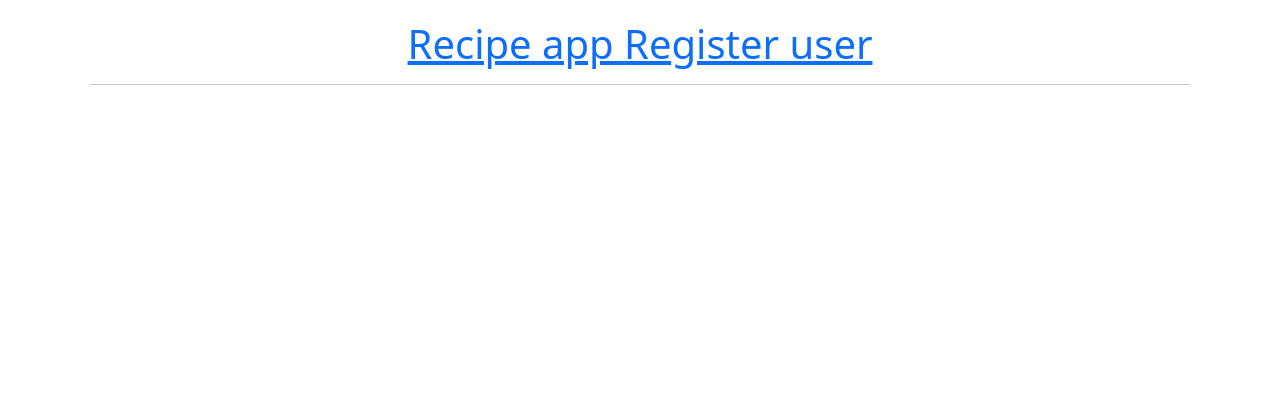
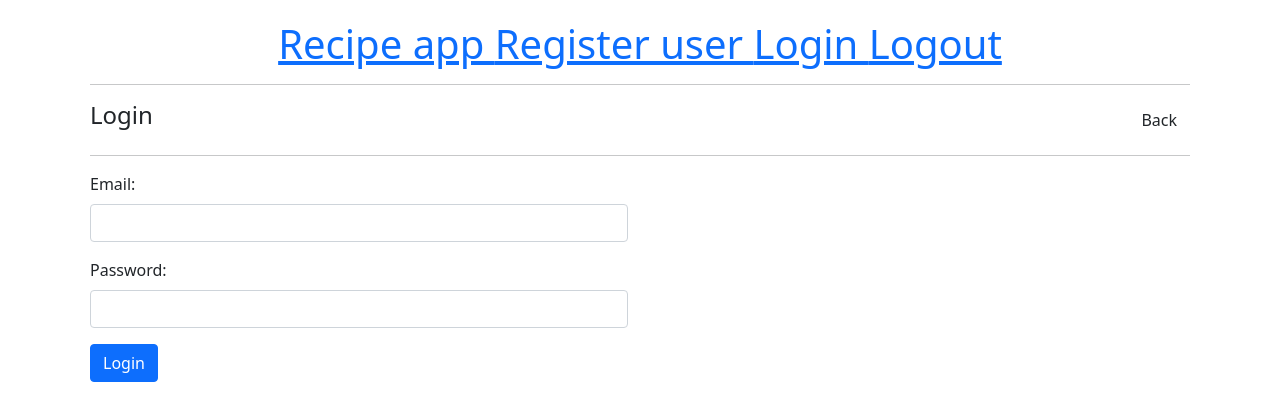
Before and after one commit to thauling/angular-frontend2, an Angular app: page /user/login in a window 1280 px wide. Before the commit this address led to /. Shown: the top 420 px of the page. Built offline with nearby package versions, Linux system fonts and the light colour scheme.

Commit message:
feat: add login and logout components (partially implemented)

```diff
--- a/src/app/app.component.html
+++ b/src/app/app.component.html
@@ -2,6 +2,8 @@
   <h1 style="text-align: center">
     <a href="/recipe/index"> Recipe app </a>
 	<a href="/user/create"> Register user </a>
+	<a href="/user/login"> Login </a>
+	<a href="/user/logout"> Logout </a>
   </h1>
   <hr />
   <main>
--- /dev/null
+++ b/src/app/user/login/login.component.html
@@ -0,0 +1,46 @@
+<div>
+
+    <div class="d-flex justify-content-between">
+      <h4>Login</h4>
+      <a href="#" routerLink="/recipe/index" class="btn btn-primaryt">Back</a>
+    </div>
+
+    <hr/>
+
+      <form [formGroup]="form" (ngSubmit)="submit()">
+
+
+          <div class="form-group row">
+              <div class="col-md-6 ">
+                <label for="email">Email:</label>
+                <input
+                  formControlName="email"
+                  id="email"
+                  type="text"
+                  class="form-control">
+                  <!-- <div [hidden]="f['email'].valid || f['email'].pristine" class="alert alert-danger">
+                   Povide a valid email address.
+
+                </div> -->
+              </div>
+          </div>
+
+          <div class="form-group row">
+            <div class="col-md-6 ">
+              <label for="password">Password:</label>
+              <input
+                formControlName="password"
+                id="password"
+                type="text"
+                class="form-control">
+                <!-- <div [hidden]="f['password'].valid || f['password'].pristine" class="alert alert-danger">
+                  You need to specify a password.
+
+              </div> -->
+            </div>
+        </div>
+
+          <!-- <button class="btn btn-primary" type="submit" [disabled]="!form.valid">Register</button> -->
+          <button class="btn btn-primary" type="submit">Login</button>
+      </form>
+  </div>
--- /dev/null
+++ b/src/app/user/login/login.component.ts
@@ -0,0 +1,43 @@
+import { Component, OnInit } from '@angular/core';
+import { UserService } from '../user.service';
+import { Router } from '@angular/router';
+import { FormGroup, FormControl, Validators, FormsModule, ReactiveFormsModule} from '@angular/forms';
+
+@Component({
+  selector: 'app-login',
+  templateUrl: './login.component.html',
+  styleUrls: ['./login.component.css']
+})
+export class LoginComponent implements OnInit {
+
+  form: FormGroup = new FormGroup({
+    prop:  new FormControl('') // to initialize form
+  });
+
+  constructor(
+    public userService: UserService,
+    private router: Router
+  ) { }
+
+  ngOnInit(): void {
+    this.form = new FormGroup({
+      // name:  new FormControl('', [ Validators.required, Validators.pattern('^[a-zA-ZÁáÀàÉéÈèÍíÌìÓóÒòÚúÙùÑñüÜ \-\']+') ]),
+      email: new FormControl('', [ Validators.required, Validators.pattern('^[a-zA-ZÁáÀàÉéÈèÍíÌìÓóÒòÚúÙùÑñüÜ \-\']+') ]),
+      password: new FormControl('', [ Validators.required, Validators.pattern('^[a-zA-ZÁáÀàÉéÈèÍíÌìÓóÒòÚúÙùÑñüÜ \-\']+') ])
+      // password_confirmation: new FormControl('', [ Validators.required, Validators.pattern("^[1-5]*$") ])
+    });
+  }
+
+  get f(){
+    return this.form.controls;
+  }
+
+  submit(){
+    console.log(this.form.value);
+    this.userService.create(this.form.value).subscribe(res => {
+         console.log('User logged in!');
+         this.router.navigateByUrl('/');
+    })
+  }
+
+}
--- /dev/null
+++ b/src/app/user/logout/logout.component.html
@@ -0,0 +1 @@
+<p>logout works!</p>
--- /dev/null
+++ b/src/app/user/logout/logout.component.ts
@@ -0,0 +1,15 @@
+import { Component, OnInit } from '@angular/core';
+
+@Component({
+  selector: 'app-logout',
+  templateUrl: './logout.component.html',
+  styleUrls: ['./logout.component.css']
+})
+export class LogoutComponent implements OnInit {
+
+  constructor() { }
+
+  ngOnInit(): void {
+  }
+
+}
--- a/src/app/user/user-routing.module.ts
+++ b/src/app/user/user-routing.module.ts
@@ -1,11 +1,15 @@
 import { NgModule } from '@angular/core';
 import { RouterModule, Routes } from '@angular/router';
 import { CreateComponent } from './create/create.component';
+import { LoginComponent } from './login/login.component';
+import { LogoutComponent } from './logout/logout.component';
 
 
 const routes: Routes = [
   // { path: 'user', redirectTo: 'user/create', pathMatch: 'full'},
   { path: 'user/create', component: CreateComponent },
+  { path: 'user/login', component: LoginComponent },
+  { path: 'user/logout', component: LogoutComponent }
 ];
 
 @NgModule({
```
Also changed, not shown: src/app/user/user.module.ts (+6 -1 lines), src/app/user/login/login.component.css (added), src/app/user/logout/logout.component.css (added), 2 other files (tests, documents, lock files or other folders).
